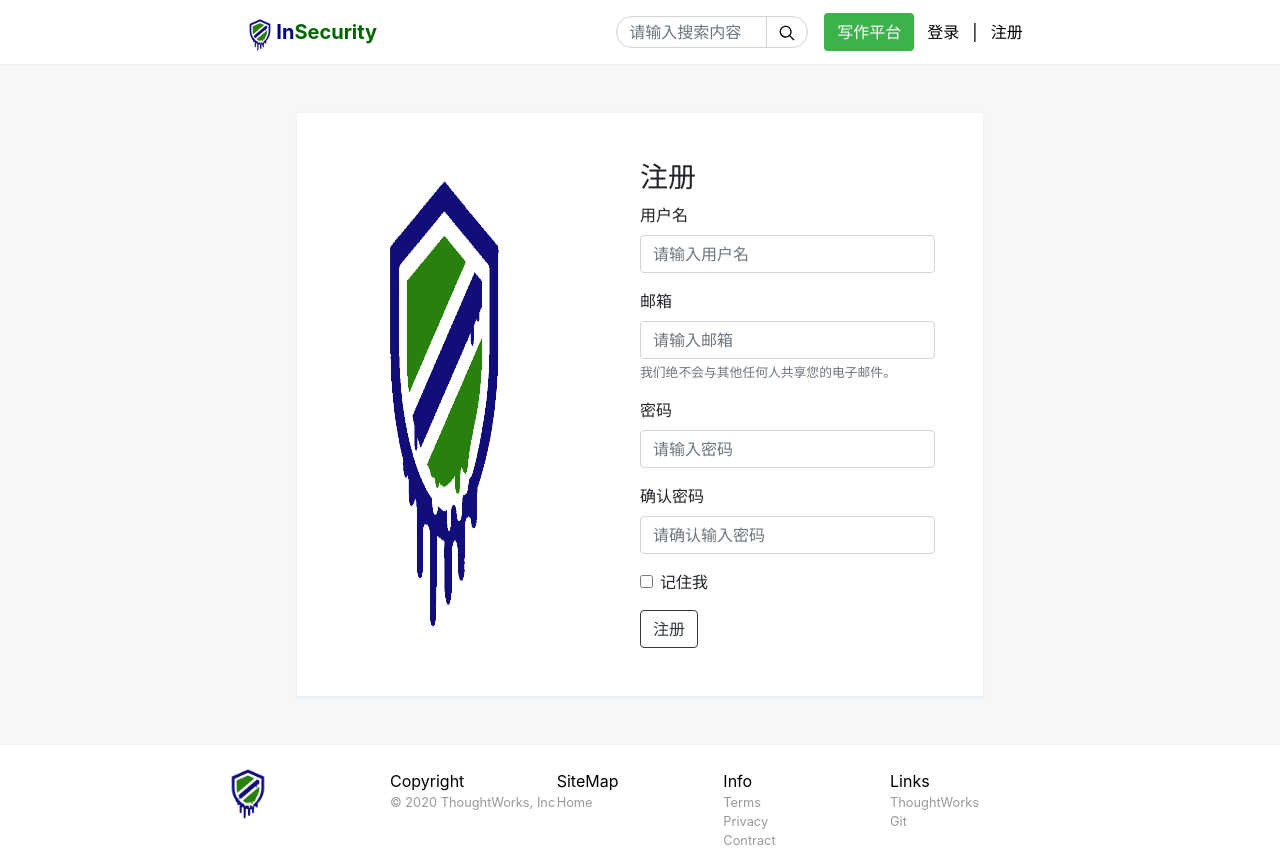
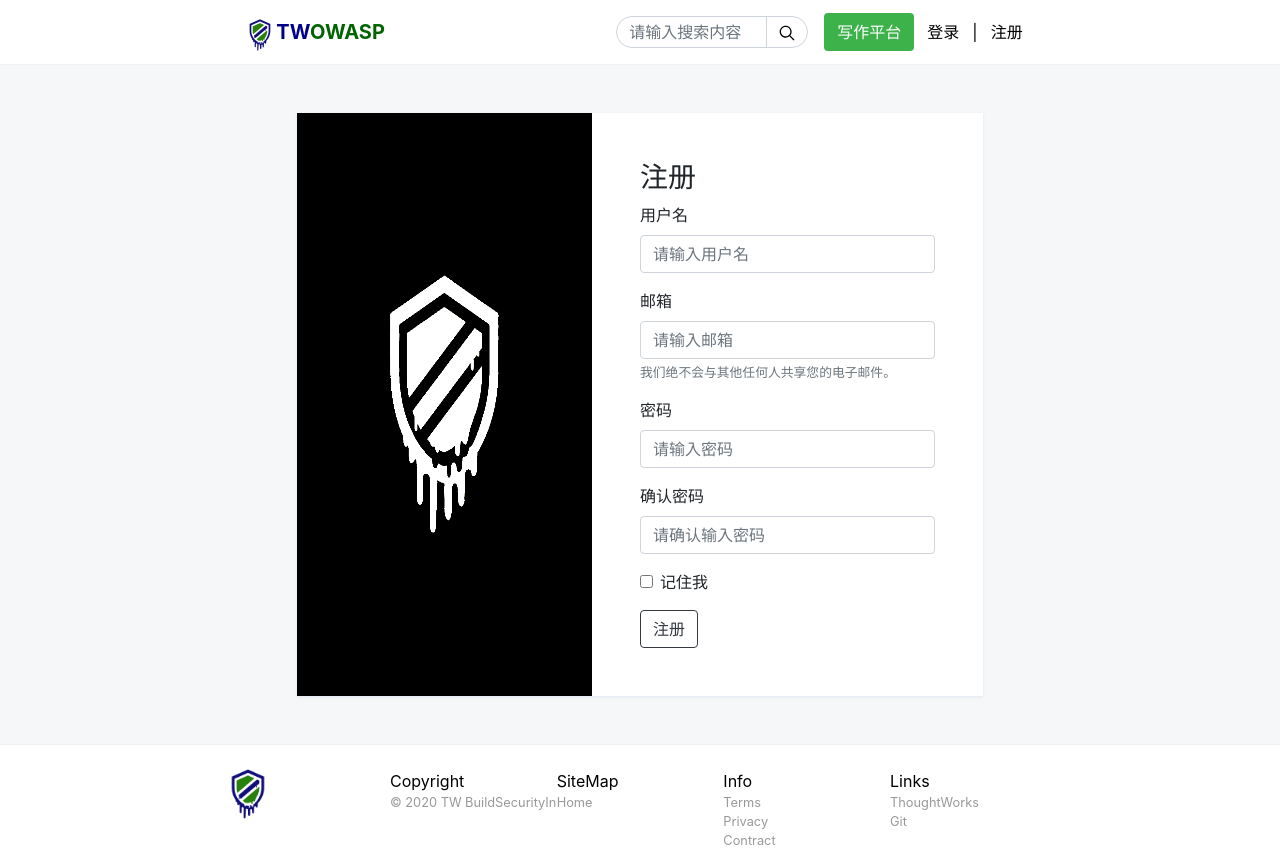
Before and after one commit to WeiJiLab/InSecurity, a React (Create React App) app: page /register in a window 1280 px wide. Built offline with nearby package versions, Linux system fonts and the light colour scheme.

Commit message:
[XingfengYang] #N/A

```diff
--- a/src/components/articlelists/ArticleList.js
+++ b/src/components/articlelists/ArticleList.js
@@ -44,7 +44,7 @@ class ArticleList extends Component {
             __html:title
         };
         // return <h5>{title}</h5>;
-        return <h5><div dangerouslySetInnerHTML={html}></div></h5>;
+        return <h5><div style={{width:'100%'}} dangerouslySetInnerHTML={html}></div></h5>;
     }
 
     renderTagIcon() {
--- a/src/components/footer/Footer.js
+++ b/src/components/footer/Footer.js
@@ -21,7 +21,7 @@ function Footer() {
                                 </Col>
                                 <Col>
                                     <Row>Copyright</Row>
-                                    <Row><span className="footerText">© 2020 ThoughtWorks, Inc</span></Row>
+                                    <Row><span className="footerText">© 2020 TW BuildSecurityIn</span></Row>
                                 </Col>
                                 <Col>
                                     <Row>SiteMap</Row>
--- a/src/components/header/Header.js
+++ b/src/components/header/Header.js
@@ -28,8 +28,8 @@ class Header extends Component {
                     <Col md={8}>
                         <Navbar bg="#fff" variant="light">
                             <Link to="/home"><Image src={Logo} className="logo-img" rounded/>
-                                <Navbar.Brand className="icon" href="#home"><span className="span-in">In</span>
-                                    <span className="span-security">Security</span></Navbar.Brand>
+                                <Navbar.Brand className="icon" href="#home"><span className="span-in">TW</span>
+                                    <span className="span-security" style={{fontWeight:'bolder'}}>OWASP</span></Navbar.Brand>
                             </Link>
 
                             <Navbar.Collapse className="justify-content-end">
--- a/src/pages/login/Login.js
+++ b/src/pages/login/Login.js
@@ -8,7 +8,7 @@ import {Alert, Col, Row} from "react-bootstrap";
 import {bindActionCreators} from "redux";
 import {connect} from "react-redux";
 import Image from "react-bootstrap/Image";
-import Logo from "../../static/images/logo.png"
+import Logo from "../../static/images/logo_w.png"
 import Cookies from 'js-cookie';
 
 class Login extends Component {
@@ -34,7 +34,7 @@ class Login extends Component {
                 <Col md={10} style={{background:"#fff",padding:"0em"}}>
                     <Col style={{padding:"0em"}}>
                         <Row style={{padding:0,margin:0,boxShadow:'0 1px 3px rgba(27,95,160,.1)'}}>
-                            <Col style={{textAlign: "left",padding:0}}>
+                            <Col style={{textAlign: "left",padding:0,background:'#000'}}>
                                 <Image src={Logo} style={{padding:"4em", width: '100%',height:'100%'}}/>
                             </Col>
                             <Col style={{padding:"3em"}}>
--- a/src/pages/me/Me.js
+++ b/src/pages/me/Me.js
@@ -3,7 +3,7 @@ import './Me.css';
 import Container from "react-bootstrap/Container";
 import {Col, Form, Row} from "react-bootstrap";
 import Image from "react-bootstrap/Image";
-import Logo from "../../static/images/logo.png";
+import Logo from "../../static/images/logo_w.png";
 import Button from "react-bootstrap/Button";
 import Cookies from "js-cookie";
 
@@ -22,7 +22,7 @@ class Me extends Component {
                 <Col md={10} style={{background: "#fff", padding: "0em"}}>
                     <Col style={{padding: "0em"}}>
                         <Row style={{padding: 0,margin:0,boxShadow:'0 1px 3px rgba(27,95,160,.1)'}}>
-                            <Col style={{textAlign: "left",padding:0}}>
+                            <Col style={{textAlign: "left",padding:0,background:'#000'}}>
                                 <Image src={Logo} style={{padding: "4em", width: '100%', height: '100%'}}/>
                             </Col>
                             <Col style={{padding: "3em", textAlign: "left"}}>
--- a/src/pages/register/Register.js
+++ b/src/pages/register/Register.js
@@ -5,7 +5,7 @@ import Form from "react-bootstrap/Form";
 import Button from "react-bootstrap/Button";
 import {Alert, Col, Row} from "react-bootstrap";
 import Image from "react-bootstrap/Image";
-import Logo from "../../static/images/logo.png";
+import Logo from "../../static/images/logo_w.png";
 import {register} from "../../actions/actions";
 import {bindActionCreators} from "redux";
 import {connect} from "react-redux";
@@ -29,8 +29,8 @@ class Register extends Component {
                 <Col md={10} style={{background: "#fff", padding: "0em"}}>
                     <Col style={{padding: "0em"}}>
                         <Row style={{padding: 0,margin:0,boxShadow:'0 1px 3px rgba(27,95,160,.1)'}}>
-                            <Col style={{textAlign: "left",padding: 0}}>
-                                <Image src={Logo} style={{padding:"4em", width: '100%',height:'100%'}}/>
+                            <Col style={{textAlign: "left",padding: 0,background:'#000'}}>
+                                <Image src={Logo} style={{padding:"4em",paddingTop:'10em',paddingBottom:'10em', width: '100%',height:'100%'}}/>
                             </Col>
                             <Col style={{padding:"3em"}}>
                                 <h3>注册</h3>
```
Also changed, not shown: 2 other files (tests, documents, lock files or other folders).
